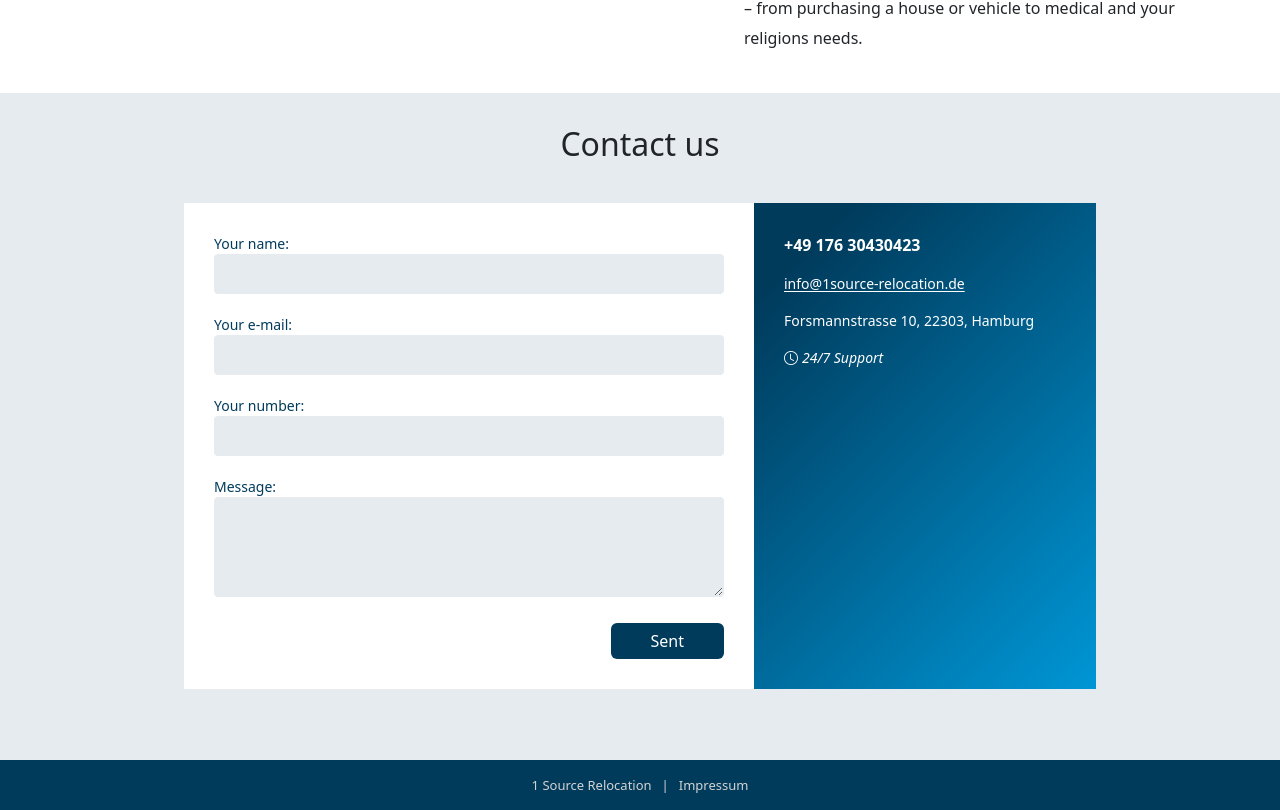
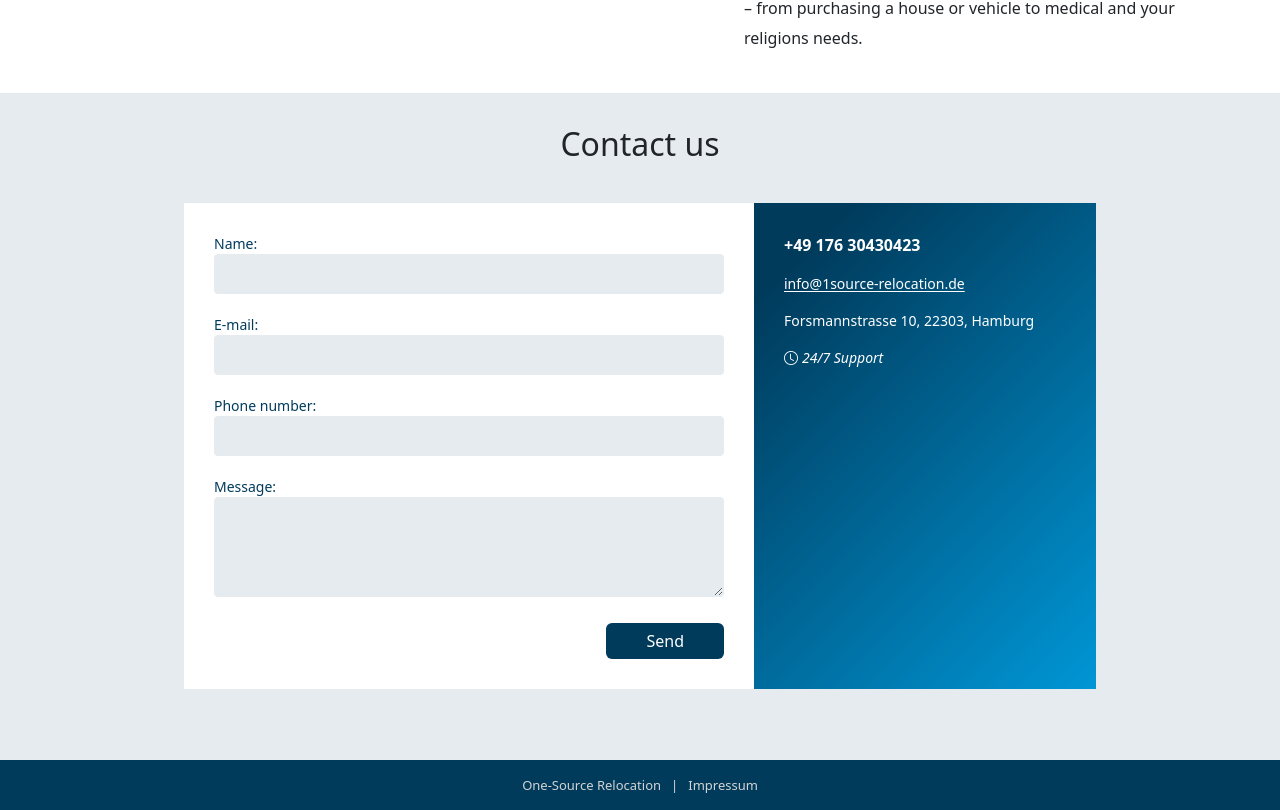
Before and after one commit to Marina-single/basic-web-app, an Angular app in the folder frontend/: page / in a window 1280 px wide. Shown: the part 1976-2786 px from the top of the page. Built offline with nearby package versions, Linux system fonts and the light colour scheme.

Commit message:
fix grammar and styling

```diff
--- a/frontend/src/app/contact-us/contact-us.component.html
+++ b/frontend/src/app/contact-us/contact-us.component.html
@@ -6,22 +6,22 @@
      <div id="contact-form" class="col-lg-8 col-md-12 col-12">
      <form action="">
       <div class="contact-el">
-        <label for="name">Your name:</label>
+        <label for="name">Name:</label>
         <input type= "text" id="name" name="name">
       </div>
       <div class="contact-el">
-        <label for="e-mail"> Your e-mail:</label>
+        <label for="e-mail">E-mail:</label>
         <input type="email" id="e-mail" name="e-mail">
       </div>
       <div class="contact-el">
-        <label for="number">Your number:</label>
+        <label for="number">Phone number:</label>
         <input type="num" id="number" name="number">
       </div >
       <div class="contact-el">
         <label for="message">Message:</label>
         <textarea id="message" name="message"></textarea>
       </div>
-        <button type="submit">Sent</button>
+        <button type="submit">Send</button>
      </form>
      </div>
      <div id="email-phone-address" class="col-lg-4 col-md-12 col-12 background-banner">
--- a/frontend/src/app/footer/footer.component.html
+++ b/frontend/src/app/footer/footer.component.html
@@ -1,5 +1,5 @@
 <div id="footer">
-  <div class="footer-element">1 Source Relocation</div>
+  <div class="footer-element">One-Source Relocation</div>
   <div class="footer-element">|</div>
   <a href="Impressum.pdf" target="_blank" class="footer-element"> Impressum</a>
 </div>
```
Also changed, not shown: frontend/src/app/contact-us/contact-us.component.css (+8 -7 lines), 1 other file (tests, documents, lock files or other folders).
